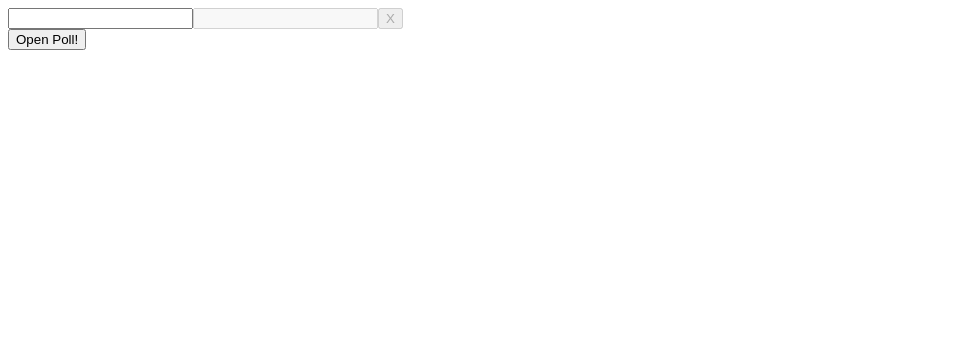
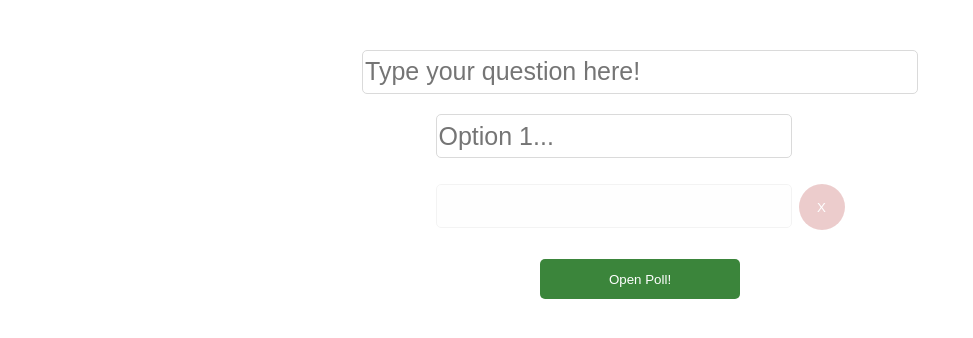
Before and after one commit to temlabs/poll-app-front-end, a React (Create React App) app: page / in a window 1280 px wide. Shown: the top 338 px of the page, without its empty margins (0-973 px from the left). Built offline with nearby package versions, Linux system fonts and the light colour scheme; the HTML template or start-up script is replaced by a standard one.

Commit message:
Added link return page but sthis still needs formatting

```diff
--- a/src/App.tsx
+++ b/src/App.tsx
@@ -1,5 +1,5 @@
 import CreatePoll from "./components/CreatePoll";
-
+import './styles/main-style.css';
 function App(): JSX.Element {
   return <CreatePoll />;
 }
--- a/src/components/Option.tsx
+++ b/src/components/Option.tsx
@@ -1,16 +1,18 @@
 import { OptionProps } from "../utils/interfaces";
 
 export default function Option(props: OptionProps): JSX.Element {
+    const placeHolder:string = props.placeHolder===undefined ? 'Enter option':props.placeHolder
   return (
     <>
       <input
         disabled={!props.active}
         onKeyUp={(e) => props.onKeyPressFunction(e, props)}
         ref={props.focusRef}
+        placeholder={props.active? placeHolder:''}
       ></input>
 
       {props.hasButton && (
-        <button
+        <button className="input-button"
           disabled={!props.active}
           onClick={() => props.onButtonClickFunction(props)}
         >
--- a/src/components/OptionsController.tsx
+++ b/src/components/OptionsController.tsx
@@ -1,6 +1,8 @@
 import { createRef, RefObject, useEffect, useState } from "react";
 import Option from "./Option";
-import { OptionProps } from "../utils/interfaces";
+import { OptionProps, pollUrlProps, PollProp } from "../utils/interfaces";
+//import '../styles/main-style.css';
+
 export default function OptionsController(): JSX.Element {
   const inputRef: RefObject<HTMLInputElement> = createRef<HTMLInputElement>();
 
@@ -24,6 +26,8 @@ export default function OptionsController(): JSX.Element {
 
   const [options, setOptions] = useState<OptionProps[]>(intialOptions);
   const [lastKeyPress, setLastKeyPress] = useState("");
+  const [questionText, setQuestionText] = useState("");
+  const [pollUrls, setPollUrls] = useState<pollUrlProps>();
 
   function getNextId() {
     const optionIds = options.map((o) => o.id);
@@ -39,6 +43,7 @@ export default function OptionsController(): JSX.Element {
     setLastKeyPress(keyPressed);
     const inputText = (event.target as HTMLInputElement).value;
     const optionIndex = options.findIndex((o) => o.id === optionObject.id);
+
     options[optionIndex].text = inputText;
     if (keyPressed === "Enter" && inputText.length > 0) {
       const newPenultimateOption = Object.assign(options[options.length - 1], {
@@ -92,15 +97,67 @@ export default function OptionsController(): JSX.Element {
     setOptions(firstHalf.concat(adjustedSecondHalf));
   }
 
+  function onSubmitButtonClick(){
+      const optionsArray = options.filter(o => o.text.length > 0).map(o => o.text);
+      const requestBody = {
+          question: questionText,
+          options: optionsArray,
+          openTime: new Date().toISOString,
+          closeTime: new Date().toISOString,
+          password: 'pass'
+      }
+      postData('http://localhost:5000/poll',requestBody).then(data => {
+        console.log(data);
+        const urlObj: pollUrlProps = {
+            voteUrl: data["voteUrl"],
+            masterUrl: data["masterUrl"]
+        }
+        setPollUrls(urlObj);
+      });
+
+
+
+  }
+
+  function onQuestionChange(newText:string):void {
+      setQuestionText(newText);
+  }
+
+  async function postData(url: string, data={}) {
+    // Default options are marked with *
+    const response = await fetch(url, {
+      method: 'POST',
+      mode: 'cors',
+      cache: 'no-cache',
+      credentials: 'same-origin',
+      headers: {
+        'Content-Type': 'application/json'
+      },
+      redirect: 'follow',
+      referrerPolicy: 'no-referrer',
+      body: JSON.stringify(data)
+    });
+    return response.json();
+  }
+
+
+
+
   useEffect(() => {
     focus();
   });
 
+  if(!pollUrls){
     return (
         <>
-      <section>
+
+          <section className="flex-container-column centre-children">
+            <div>
+                <input value={questionText} onChange={(e) => onQuestionChange(e.target.value)} className="question-input" placeholder="Type your question here!"></input>
+            </div>
+              <div className="flex-container-column">
                     {options.map((o, i) => (
-          <span key={o.id}>
+                    <span key={o.id} className="option-span flex-container-row">
                         <Option
                         onKeyPressFunction={onOptionKeyPress}
                         onButtonClickFunction={onButtonPress}
@@ -109,11 +166,42 @@ export default function OptionsController(): JSX.Element {
                         text={o.text}
                         hasButton={i === 0 ? false : true}
                         focusRef={determineFocusRef(i)}
+                        placeHolder={`Option ${i+1}...`}
                         />
                     </span>
                     ))}
+              </div>
+                <button onClick={onSubmitButtonClick} className="button-confirm">Open Poll!</button>
           </section>
-      <button>Open Poll!</button>
+
         </>
     );
   }
+  else{
+      return(
+          <>
+            <section className="flex-container-column centre-children post-submit">
+                <div>
+                    <input value={questionText} className="question-input" style={{opacity:'1', color: 'rgb(0,0,0)'}} disabled={true} ></input>
+                </div>
+                <p>
+                    The master URL is:
+                </p>
+                <p>
+                    {pollUrls.masterUrl}
+                </p>
+                <p>
+                    The voting URL is:
+                </p>
+                <p>
+                    {pollUrls.voteUrl}
+                </p>
+
+            </section>
+          </>
+
+      );
+  }
+
+
+}
--- /dev/null
+++ b/src/styles/main-style.css
@@ -0,0 +1,75 @@
+body {
+    font-size: 80px;
+    background-color: rgb(255, 255, 255);
+}
+
+.flex-container-column {
+    display: flex;
+    flex-direction: column;
+}
+
+.flex-container-row {
+    display: flex;
+    flex-direction: row;
+}
+
+.centre-children{
+    align-items: center;
+}
+
+
+.input-button, input, .option-span {
+    height: 40px;
+}
+input {
+    outline:darkgrey;
+    width: 350px;
+    font-size: 25px;
+    border-radius: 5px;
+    border:rgb(218, 218, 218);
+    border-style: solid;
+    border-width: 1px;
+    color: rgb(110, 110, 110);
+}
+
+.input-button {
+    width: 46px;
+    height: 46px;
+    background-color: rgb(194, 90, 90);
+    border:none;
+    outline: none;
+    border-radius: 23px;
+    cursor: pointer;
+    color: rgb(255, 255, 255);
+    margin-left: 7px;
+}
+
+.input-button:disabled, input:disabled{
+    opacity: 0.3;
+    cursor:default;
+}
+
+.option-span {
+    padding: 0;
+    margin: 15px;
+}
+
+.button-confirm {
+    background-color: rgb(59, 133, 59);
+    width: 200px;
+    height: 40px;
+    margin: 20px;
+    border-radius: 5px;
+    border:none;
+    outline: none;
+    cursor: pointer;
+    color: white;
+}
+
+.post-submit {
+    opacity: 1;
+}
+
+.question-input {
+    width: 550px;
+}
```
Also changed, not shown: src/utils/interfaces.ts (+17 -0 lines). Lines whose indentation alone changed are shown as unchanged.
